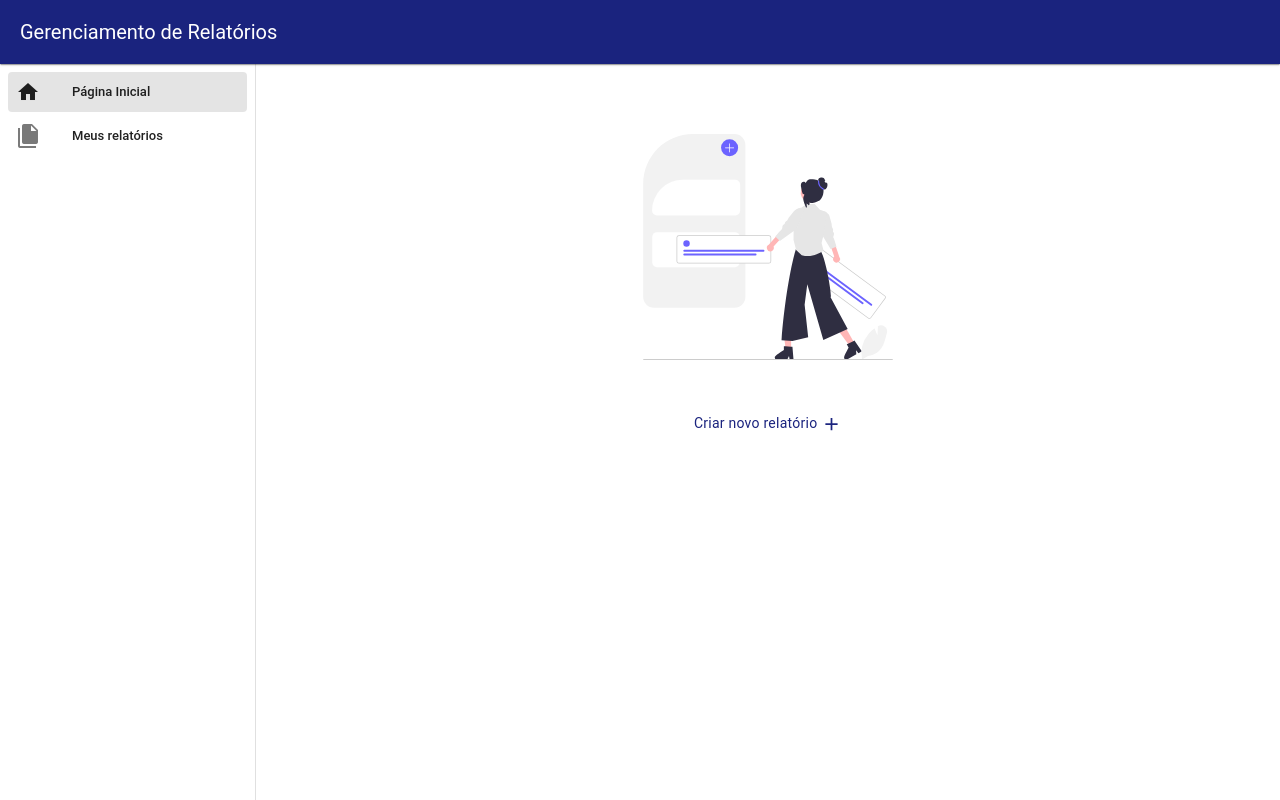
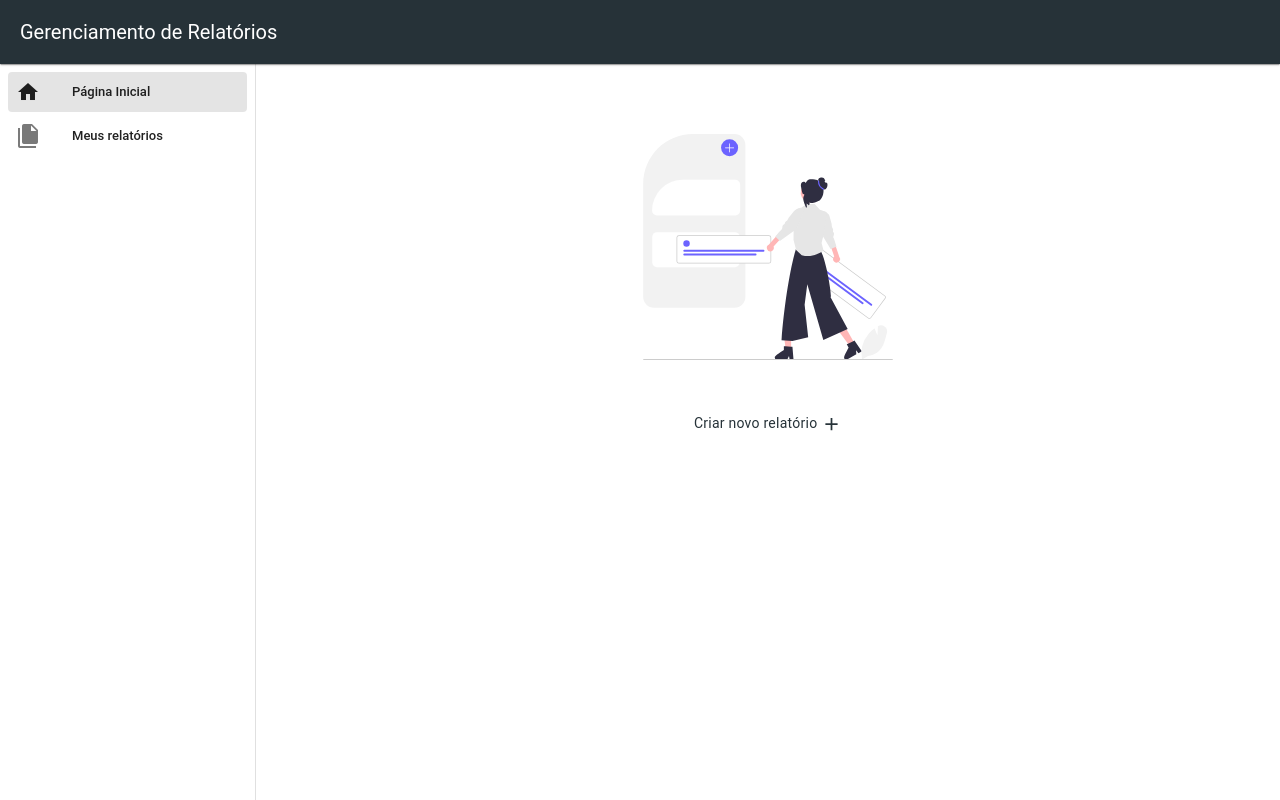
Before and after one commit to luisagoncalves/sistema-relatorio, a Vue app in the folder frontend/: page /home in a window 1280 px wide. Built offline with nearby package versions, Linux system fonts and the light colour scheme.

Commit message:
mudança na estilização do projeto

```diff
--- a/frontend/src/plugins/vuetify.ts
+++ b/frontend/src/plugins/vuetify.ts
@@ -17,7 +17,7 @@ export default createVuetify({
     themes: {
       light: {
         colors: {
-          primary: '#1A237E',
+          primary: '#263238',
           secondary: '#BDBDBD',
         },
       },
```
